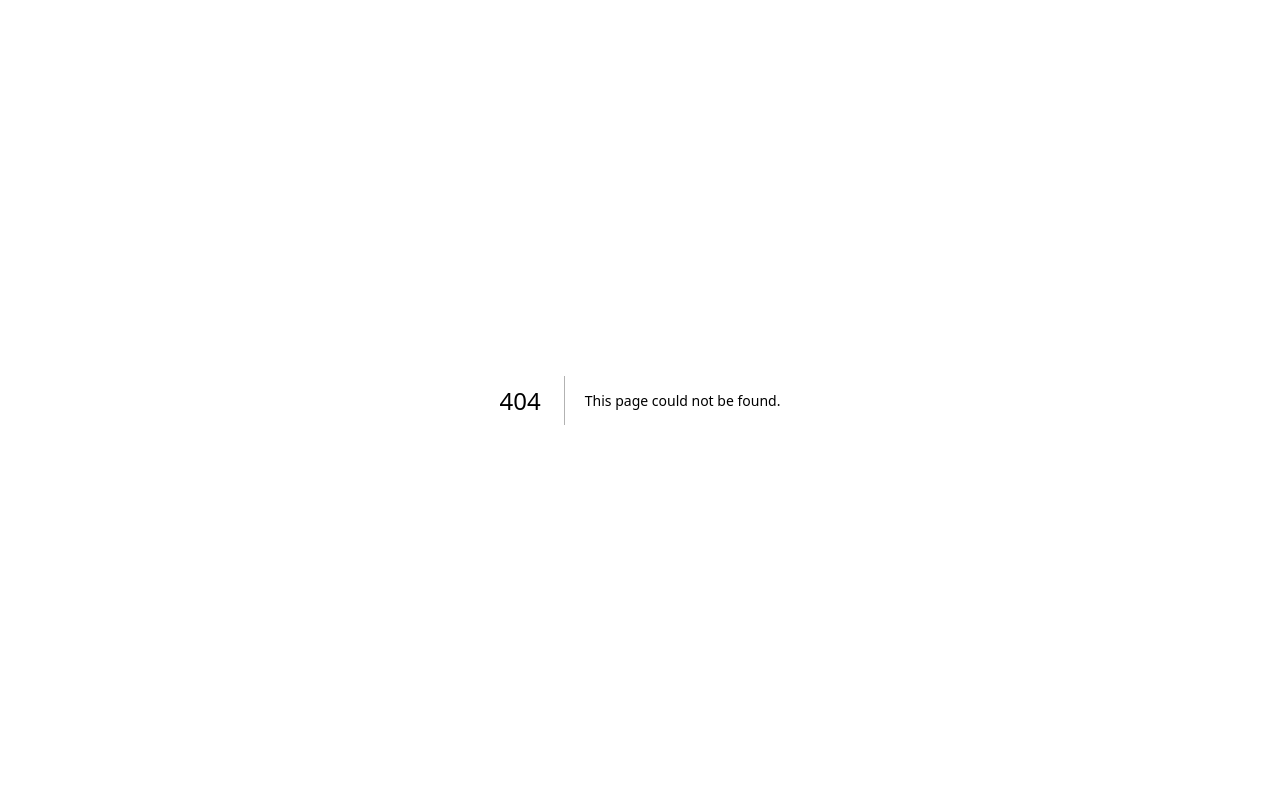
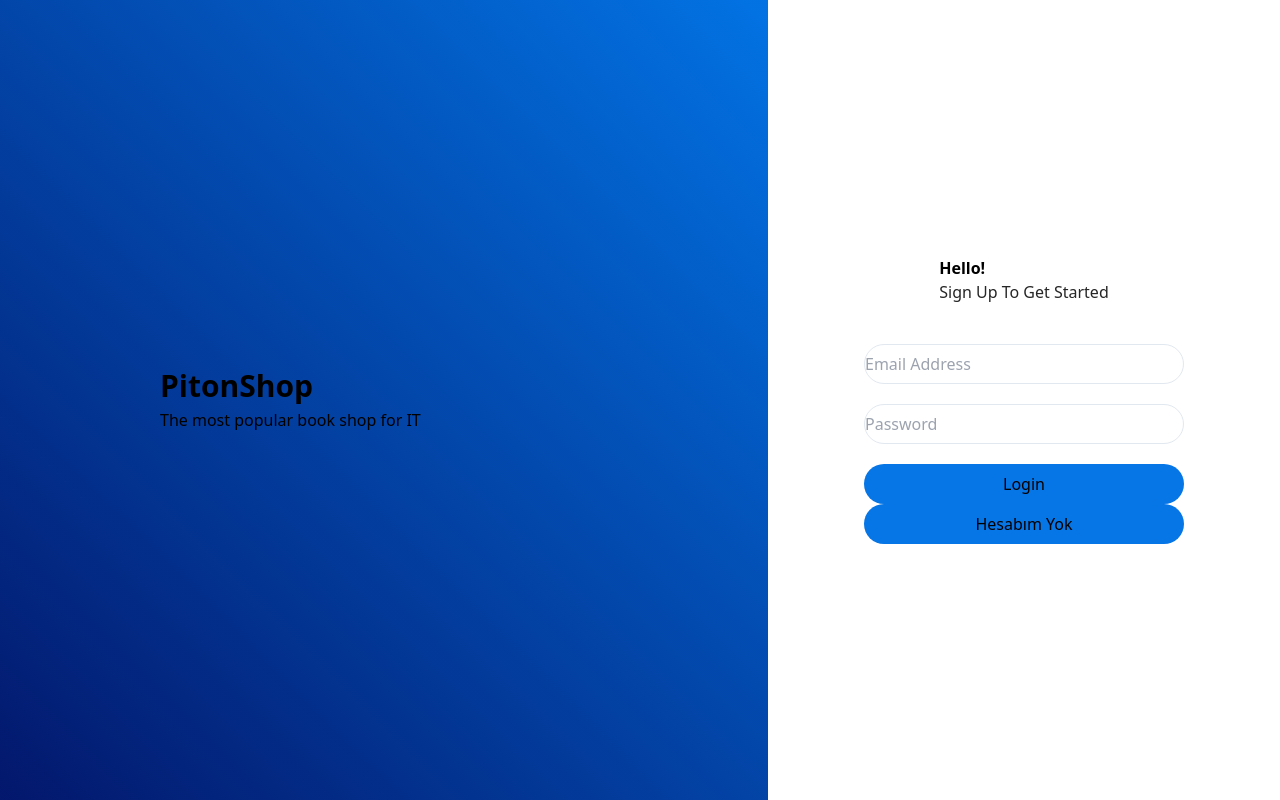
Before and after one commit to justsedaunal/pt, a Next.js app: page /auth/login in a window 1280 px wide. Before the commit this address had no page. Built offline with nearby package versions, Linux system fonts and the light colour scheme.

Commit message:
formik has been used for login and register

```diff
--- a/pages/_app.tsx
+++ b/pages/_app.tsx
@@ -1,6 +1,13 @@
-import '../styles/globals.css'
-import type { AppProps } from 'next/app'
+import "../styles/globals.css";
+import type { AppProps } from "next/app";
+import { Provider } from "react-redux";
+import ConfigureStore from "./store/configure-store";
 
 export default function App({ Component, pageProps }: AppProps) {
-  return <Component {...pageProps} />
+  const store = ConfigureStore();
+  return (
+    <Provider store={store}>
+      <Component {...pageProps} />
+    </Provider>
+  );
 }
--- /dev/null
+++ b/pages/auth/login.tsx
@@ -0,0 +1,146 @@
+import Head from "next/head";
+import { useState } from "react";
+import Layout from "../../layout/layout";
+import { useFormik } from "formik";
+import * as yup from "yup";
+
+export default function Login() {
+  const [activeRoute, setActiveRoute] = useState("login");
+  const [message, setMessage] = useState(""); // This will be used to show a message if the submission is successful
+  const [submitted, setSubmitted] = useState(false);
+
+  const loginForm = useFormik({
+    initialValues: {
+      email: "",
+      password: "",
+      beniHatirla: false,
+    },
+    onSubmit: () => {
+      setMessage("Form submitted");
+      setSubmitted(true);
+    },
+    validationSchema: yup.object({
+      password: yup
+        .string()
+        .required("No password provided.")
+        .min(6, "Password is too short - should be 8 chars minimum.") .max(20, "Password is too short - should be 20 chars minimum.")
+        .matches(/[a-zA-Z]/, "Password can only contain Latin letters.").matches(/[0-9]/, "Password can only contain number letters."),
+      email: yup
+        .string()
+        .email("Must be a valid email")
+        .required("Email is required"),
+      message: yup.string().trim().required("Message is required"),
+    }),
+  });
+  function onClickDegister() {
+    if (activeRoute == "login") {
+      setActiveRoute("register");
+    } else {
+      setActiveRoute("login");
+    }
+  }
+  return (
+    <Layout>
+      <Head>
+        <title>login</title>
+      </Head>
+      <section className="w-3/4 mx-auto flex flex-col gap-10 items-center">
+        <div className="title">
+          <h2 className="text-black text-start font-bold">Hello!</h2>
+          <p className="text-neutral-800">Sign Up To Get Started</p>
+        </div>
+
+        {activeRoute == "login" ? (
+          <form
+            className="flex flex-col gap-5"
+            onSubmit={loginForm.handleSubmit}
+          >
+            <div className="input-group">
+              <input
+                value={loginForm.values.email}
+                onChange={loginForm.handleChange}
+                onBlur={loginForm.handleBlur}
+                className="rounded-3xl w-80 h-10 bg-white border border-slate-200"
+                type="email"
+                name="email"
+                placeholder="Email Address"
+              />
+              {loginForm.errors.email && (
+                <div style={{color:"red"}} className="text-danger">{loginForm.errors.email}</div>
+              )}
+            </div>
+
+            <div className="input-group">
+              <input
+                value={loginForm.values.password}
+                onChange={loginForm.handleChange}
+                onBlur={loginForm.handleBlur}
+                className="rounded-3xl w-80 h-10 bg-white border border-slate-200"
+                type="password"
+                name="password"
+                placeholder="Password"
+              />
+            </div>
+            {loginForm.errors.password && (
+                <div style={{color:"red"}} className="text-danger">{loginForm.errors.password}</div>
+              )}
+            <div className="input-button">
+              <button type="submit" className="bg-btn w-80 h-10 rounded-3xl">
+                Login
+              </button>
+              <button
+                onClick={() => onClickDegister()}
+                type="button"
+                className="bg-btn w-80 h-10 rounded-3xl"
+              >
+                Hesabım Yok
+              </button>
+            </div>
+          </form>
+        ) : (
+          <form className="flex flex-col gap-5">
+            <div className="input-group">
+              <input
+                className="rounded-3xl w-80 h-10 bg-white border border-slate-200"
+                type="text"
+                name="name"
+                placeholder="Full Name"
+              />
+            </div>
+
+            <div className="input-group">
+              <input
+                className="rounded-3xl w-80 h-10 bg-white border border-slate-200"
+                type="email"
+                name="email"
+                placeholder="Email Address"
+              />
+            </div>
+
+            <div className="input-group">
+              <input
+                className="rounded-3xl w-80 h-10 bg-white border border-slate-200"
+                type="password"
+                name="password"
+                placeholder="Password"
+              />
+            </div>
+
+            <div className="input-button">
+              <button type="submit" className="bg-btn w-80 h-10 rounded-3xl">
+                Register
+              </button>
+              <button
+                onClick={() => onClickDegister()}
+                type="button"
+                className="bg-btn w-80 h-10 rounded-3xl"
+              >
+                Hesabım var
+              </button>
+            </div>
+          </form>
+        )}
+      </section>
+    </Layout>
+  );
+}
--- a/pages/login.js
+++ /dev/null
@@ -1,49 +0,0 @@
-import Head from 'next/head'
-import Layout from '../layout/layout'
-
-export default function Login() {
-    return (
-        <Layout>
-             <Head>
-                <title>login</title>
-            </Head>
-            <section className='w-3/4 mx-auto flex flex-col gap-10 items-center' >
-                <div className="title">
-                    <h2 className="text-black text-start font-bold" >Hello!</h2>
-                    <p className="text-neutral-800">Sign Up To Get Started</p>
-                </div>
-
-                <form className="flex flex-col gap-5" >
-                    <div className="input-group" >
-                        <input
-                        className="rounded-3xl w-80 h-10 bg-white border border-slate-200"
-                         type="text"
-                        name="name"
-                        placeholder='Full Name'/>
-                    </div>
-
-                    <div className="input-group" >
-                        <input
-                        className="rounded-3xl w-80 h-10 bg-white border border-slate-200"
-                         type="email"
-                        name="email"
-                        placeholder='Email Address'/>
-                    </div>
-
-                    <div className="input-group" >
-                        <input
-                        className="rounded-3xl w-80 h-10 bg-white border border-slate-200"
-                         type="password"
-                        name="password"
-                        placeholder='Password'/>
-                    </div>
-
-                    <div className="input-button">
-                        <button type="submit" className="bg-btn w-80 h-10 rounded-3xl" >Register</button>
-                    </div>
-
-                </form>
-            </section>
-        </Layout>
-    )
-}
--- a/pages/register.js
+++ /dev/null
@@ -1,13 +0,0 @@
-import Head from 'next/head'
-
-export default function Register() {
-    return (
-        <div>
-
-            <Head>
-                <title>register</title>
-            </Head>
-            <h1>register</h1>
-        </div>
-    )
-}
--- /dev/null
+++ b/pages/store/action.payload.ts
@@ -0,0 +1,4 @@
+export type ActionPayload<T> = {
+    type: string;
+    payload: T;
+  };
--- /dev/null
+++ b/pages/store/actions/auth.actions.ts
@@ -0,0 +1,12 @@
+import { AuthReduxModel } from "../models/auth-redux.model";
+
+export const AUTH = "AUTH";
+const setTokenLocal = (value: AuthReduxModel) => (dispatch: any) => {
+  return dispatch({
+    type: AUTH,
+    payload: value,
+  });
+};
+export const SetAuth = (value: AuthReduxModel) => (dispatch: any) => {
+  dispatch(setTokenLocal(value));
+};
--- /dev/null
+++ b/pages/store/configure-store.ts
@@ -0,0 +1,7 @@
+import { applyMiddleware, createStore } from "@reduxjs/toolkit";
+import thunkMiddleware from 'redux-thunk';
+import RootReducer from "./root-reducers";
+
+export default function ConfigureStore() {
+  return createStore(RootReducer, applyMiddleware(thunkMiddleware));
+}
--- /dev/null
+++ b/pages/store/initial-values/auth-intial-values.ts
@@ -0,0 +1,6 @@
+import { AuthReduxModel } from "../models/auth-redux.model";
+
+export const auth:AuthReduxModel={
+token:"2",
+fullname:"5"
+}
--- /dev/null
+++ b/pages/store/models/auth-redux.model.ts
@@ -0,0 +1,4 @@
+export interface AuthReduxModel{
+    token:string,
+    fullname:string,
+}
--- /dev/null
+++ b/pages/store/reducers/auth-reducers.ts
@@ -0,0 +1,21 @@
+import { ActionPayload } from "../action.payload";
+import { AUTH } from "../actions/auth.actions";
+import * as AuthIntialValues from "../initial-values/auth-intial-values";
+const initialState = {
+  auth: AuthIntialValues.auth,
+};
+
+export const AuthReducer = (
+  state = initialState,
+  action: ActionPayload<string>
+) => {
+  switch (action.type) {
+    case AUTH:
+      return {
+        auth: action.payload,
+      };
+
+    default:
+      return state;
+  }
+};
--- /dev/null
+++ b/pages/store/root-reducers.ts
@@ -0,0 +1,10 @@
+import { combineReducers } from "@reduxjs/toolkit";
+import { AuthReducer } from "./reducers/auth-reducers";
+
+const RootReducer = combineReducers({
+  authReducer: AuthReducer,
+});
+
+export default RootReducer;
+
+export type RootState = ReturnType<typeof RootReducer>;
```
Also changed, not shown: package.json (+7 -1 lines), 1 other file (tests, documents, lock files or other folders).
